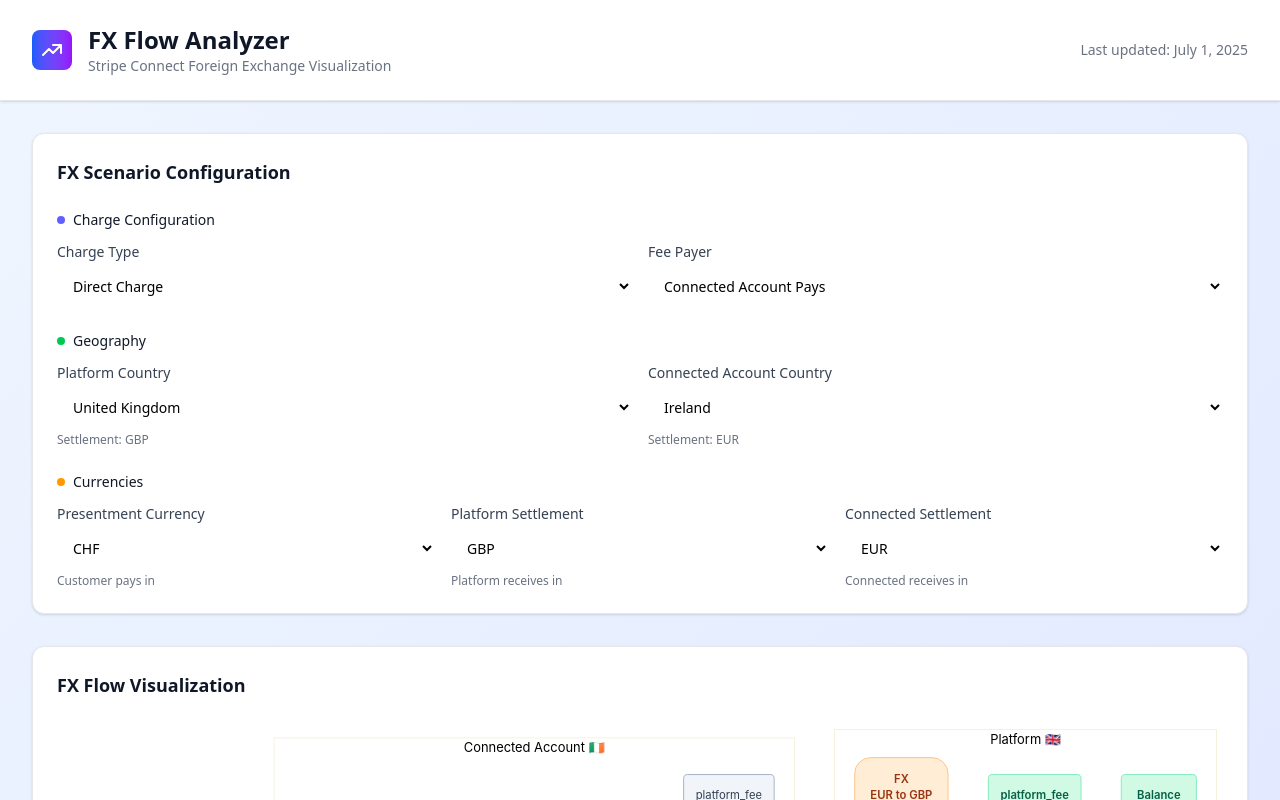
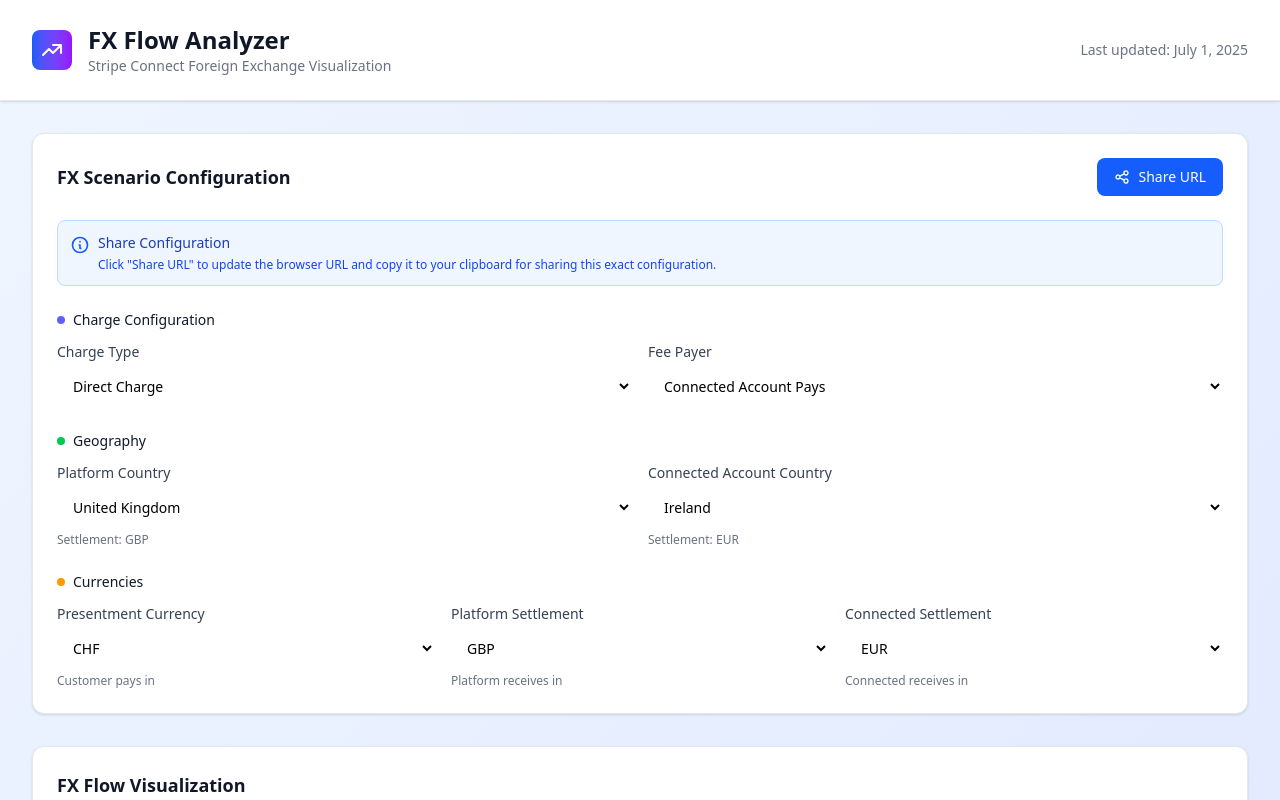
Before and after one commit to tedsch-stripe/fx_app, a Vue app: page / in a window 1280 px wide. Shown: the top 800 px of the page. Built offline with nearby package versions, Linux system fonts and the light colour scheme.

Commit message:
add URL share

```diff
--- a/src/App.vue
+++ b/src/App.vue
@@ -2,6 +2,10 @@
 import FxControls from './components/FxControls.vue'
 import FlowDiagram from './components/FlowDiagram.vue'
 import FlowExplanation from './components/FlowExplanation.vue'
+import { useUrlState } from './composables/useUrlState'
+
+// Initialize URL state management
+useUrlState()
 </script>
 
 <template>
--- a/src/components/FxControls.vue
+++ b/src/components/FxControls.vue
@@ -6,13 +6,98 @@ import {
   chargeTypes,
   feePayerOptions,
 } from '@/store/fxStore'
+import { ref } from 'vue'
 
 const store = useFxStore()
+const showCopiedMessage = ref(false)
+
+const shareUrl = () => {
+  const params = store.encodeToUrl()
+  const shareableUrl = `${window.location.origin}${window.location.pathname}?${params.toString()}`
+
+  // Update the browser URL with pushState to create a new history entry
+  window.history.pushState({}, '', shareableUrl)
+
+  navigator.clipboard
+    .writeText(shareableUrl)
+    .then(() => {
+      showCopiedMessage.value = true
+      setTimeout(() => {
+        showCopiedMessage.value = false
+      }, 2000)
+    })
+    .catch(() => {
+      // Fallback for older browsers
+      const textArea = document.createElement('textarea')
+      textArea.value = shareableUrl
+      document.body.appendChild(textArea)
+      textArea.select()
+      document.execCommand('copy')
+      document.body.removeChild(textArea)
+
+      showCopiedMessage.value = true
+      setTimeout(() => {
+        showCopiedMessage.value = false
+      }, 2000)
+    })
+}
 </script>
 
 <template>
   <div class="bg-white rounded-xl shadow-sm border border-gray-200 p-6 mb-8">
-    <h2 class="text-lg font-semibold text-gray-900 mb-6">FX Scenario Configuration</h2>
+    <div class="flex justify-between items-center mb-6">
+      <h2 class="text-lg font-semibold text-gray-900">FX Scenario Configuration</h2>
+      <div class="relative">
+        <button
+          @click="shareUrl"
+          class="inline-flex items-center px-4 py-2 border border-transparent text-sm font-medium rounded-lg text-white bg-blue-600 hover:bg-blue-700 focus:outline-none focus:ring-2 focus:ring-offset-2 focus:ring-blue-500 transition-colors"
+        >
+          <svg class="w-4 h-4 mr-2" fill="none" stroke="currentColor" viewBox="0 0 24 24">
+            <path
+              stroke-linecap="round"
+              stroke-linejoin="round"
+              stroke-width="2"
+              d="M8.684 13.342C8.886 12.938 9 12.482 9 12c0-.482-.114-.938-.316-1.342m0 2.684a3 3 0 110-2.684m0 2.684l6.632 3.316m-6.632-6l6.632-3.316m0 0a3 3 0 105.367-2.684 3 3 0 00-5.367 2.684zm0 9.316a3 3 0 105.367 2.684 3 3 0 00-5.367-2.684z"
+            ></path>
+          </svg>
+          Share URL
+        </button>
+
+        <!-- Success message -->
+        <div
+          v-if="showCopiedMessage"
+          class="absolute top-full right-0 mt-2 px-3 py-2 bg-green-100 border border-green-200 text-green-800 text-sm rounded-lg shadow-lg z-10"
+        >
+          URL copied to clipboard!
+        </div>
+      </div>
+    </div>
+
+    <!-- URL Information -->
+    <div class="mb-6 p-3 bg-blue-50 border border-blue-200 rounded-lg">
+      <div class="flex">
+        <svg
+          class="w-5 h-5 text-blue-600 mr-2 mt-0.5"
+          fill="none"
+          stroke="currentColor"
+          viewBox="0 0 24 24"
+        >
+          <path
+            stroke-linecap="round"
+            stroke-linejoin="round"
+            stroke-width="2"
+            d="M13 16h-1v-4h-1m1-4h.01M21 12a9 9 0 11-18 0 9 9 0 0118 0z"
+          ></path>
+        </svg>
+        <div>
+          <p class="text-sm text-blue-800 font-medium">Share Configuration</p>
+          <p class="text-xs text-blue-700 mt-1">
+            Click "Share URL" to update the browser URL and copy it to your clipboard for sharing
+            this exact configuration.
+          </p>
+        </div>
+      </div>
+    </div>
 
     <!-- Charge Configuration Section -->
     <div class="mb-6">
--- /dev/null
+++ b/src/composables/useUrlState.ts
@@ -0,0 +1,35 @@
+import { onMounted, onUnmounted } from 'vue'
+import { useFxStore } from '@/store/fxStore'
+
+export function useUrlState() {
+  const store = useFxStore()
+
+  // Load state from URL on initialization
+  const loadFromUrl = () => {
+    const params = new URLSearchParams(window.location.search)
+    store.loadFromUrl(params)
+  }
+
+  // Handle browser back/forward navigation
+  const handlePopState = () => {
+    const params = new URLSearchParams(window.location.search)
+    store.loadFromUrl(params)
+  }
+
+  onMounted(() => {
+    // Load initial state from URL
+    loadFromUrl()
+
+    // Listen for browser navigation
+    window.addEventListener('popstate', handlePopState)
+  })
+
+  onUnmounted(() => {
+    // Clean up
+    window.removeEventListener('popstate', handlePopState)
+  })
+
+  return {
+    loadFromUrl,
+  }
+}
--- a/src/store/fxStore.ts
+++ b/src/store/fxStore.ts
@@ -91,6 +91,63 @@ export const useFxStore = defineStore('fx', {
     setFeePayer(payer: string) {
       this.feePayer = payer
     },
+
+    // URL State Management
+    encodeToUrl(): URLSearchParams {
+      const params = new URLSearchParams()
+      params.set('chargeType', this.chargeType)
+      params.set('platformCountry', this.platformCountry)
+      params.set('connectedCountry', this.connectedCountry)
+      params.set('presentmentCurrency', this.presentmentCurrency)
+      params.set('platformSettlementCurrency', this.platformSettlementCurrency)
+      params.set('connectedSettlementCurrency', this.connectedSettlementCurrency)
+      params.set('feePayer', this.feePayer)
+      return params
+    },
+
+    loadFromUrl(params: URLSearchParams) {
+      // Only update if the parameter exists and is valid
+      const chargeType = params.get('chargeType')
+      if (chargeType && chargeTypes.some((ct) => ct.id === chargeType)) {
+        this.chargeType = chargeType
+      }
+
+      const platformCountry = params.get('platformCountry')
+      if (platformCountry && availableCountries.some((c) => c.code === platformCountry)) {
+        this.setPlatformCountry(platformCountry)
+      }
+
+      const connectedCountry = params.get('connectedCountry')
+      if (connectedCountry && availableCountries.some((c) => c.code === connectedCountry)) {
+        this.setConnectedCountry(connectedCountry)
+      }
+
+      const presentmentCurrency = params.get('presentmentCurrency')
+      if (presentmentCurrency && availableCurrencies.some((c) => c.code === presentmentCurrency)) {
+        this.presentmentCurrency = presentmentCurrency
+      }
+
+      const platformSettlementCurrency = params.get('platformSettlementCurrency')
+      if (
+        platformSettlementCurrency &&
+        availableCurrencies.some((c) => c.code === platformSettlementCurrency)
+      ) {
+        this.platformSettlementCurrency = platformSettlementCurrency
+      }
+
+      const connectedSettlementCurrency = params.get('connectedSettlementCurrency')
+      if (
+        connectedSettlementCurrency &&
+        availableCurrencies.some((c) => c.code === connectedSettlementCurrency)
+      ) {
+        this.connectedSettlementCurrency = connectedSettlementCurrency
+      }
+
+      const feePayer = params.get('feePayer')
+      if (feePayer && feePayerOptions.some((fp) => fp.id === feePayer)) {
+        this.feePayer = feePayer
+      }
+    },
   },
 })
 
```
